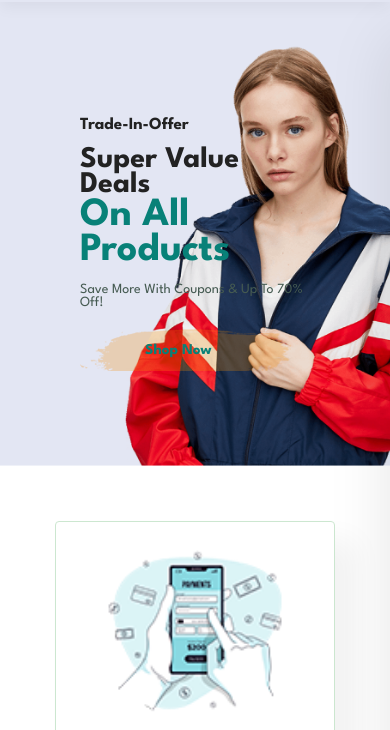
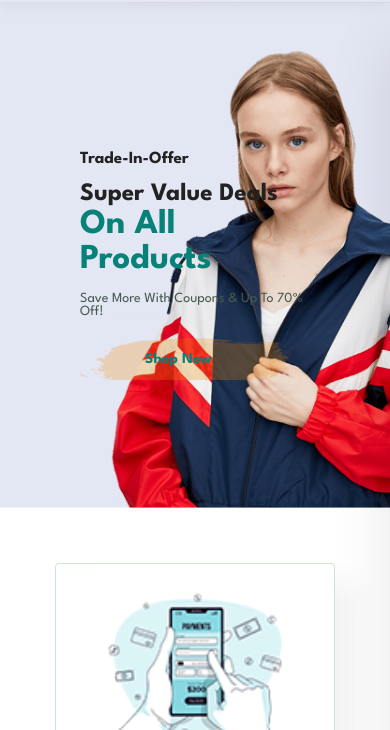
Before and after one commit to Adesh-P/E-commerce-assign, a plain HTML site: page index.html in a window 390 px wide. Shown: the part 82-812 px from the top of the page. Drawn offline with nearby package versions, Linux system fonts and the light colour scheme.

Commit message:
changes-again

```diff
--- a/style.css
+++ b/style.css
@@ -631,18 +631,18 @@ footer .copyright {
 }
 @media (max-width: 540px) {
     #banner {
-        height: 55vh;
+        height: 60vh;
         background-position: top 30% right 30%;
     }
     #banner h4 {
         padding-top: 20px;
     }
     h1 {
-        font-size: 40px;
+        font-size: 35px;
         line-height: 35px;
     }
     h2 {
-        font-size: 30px;
+        font-size: 25px;
         line-height: 25px;
     }
     h4 {
@@ -666,7 +666,7 @@ footer .copyright {
     }
     #text-banner .banner-box {
         width: 80%;
-        height: 25vh;
+        height: 27vh;
         margin: 20px;
     }
     footer {
```
